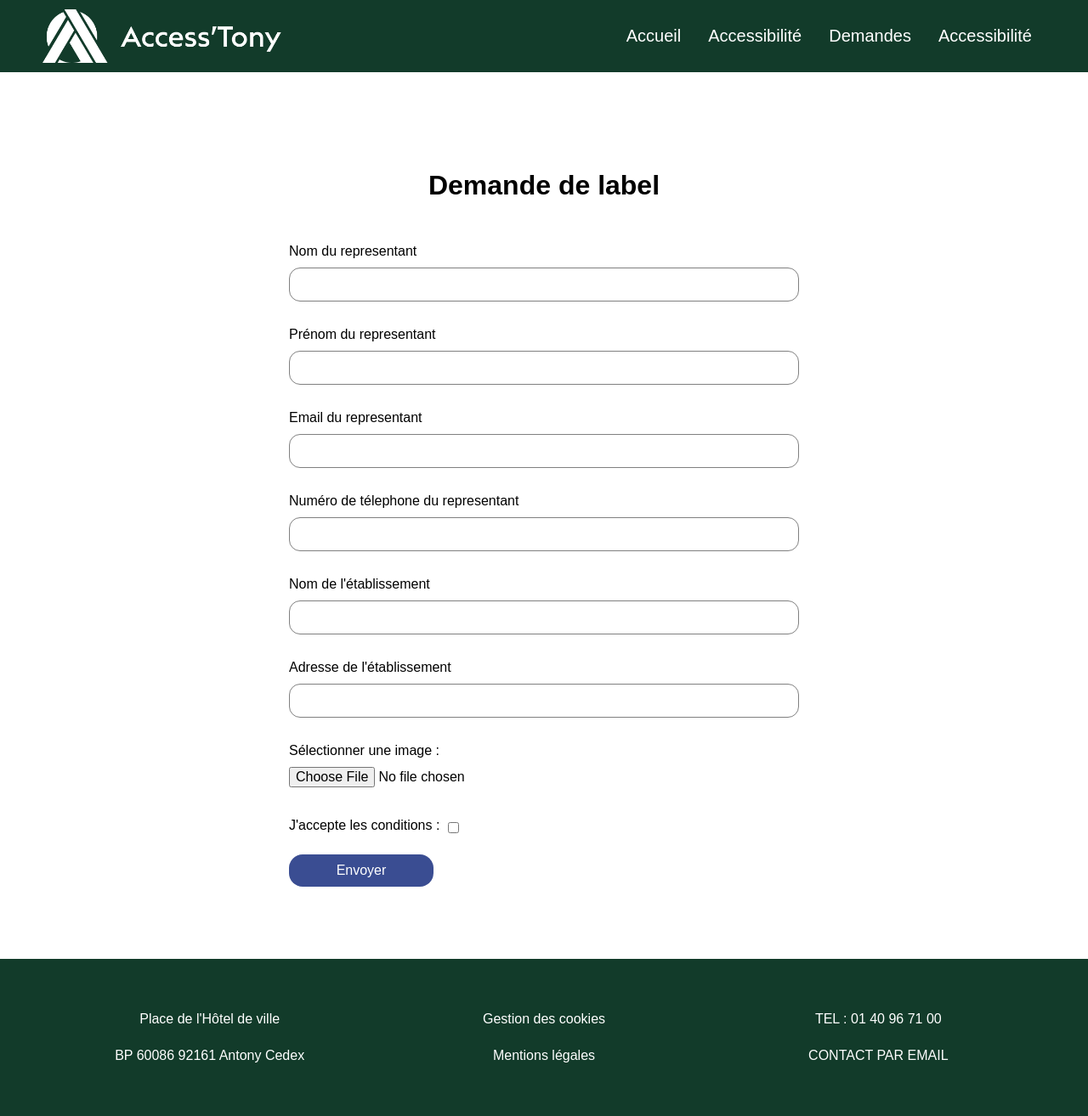
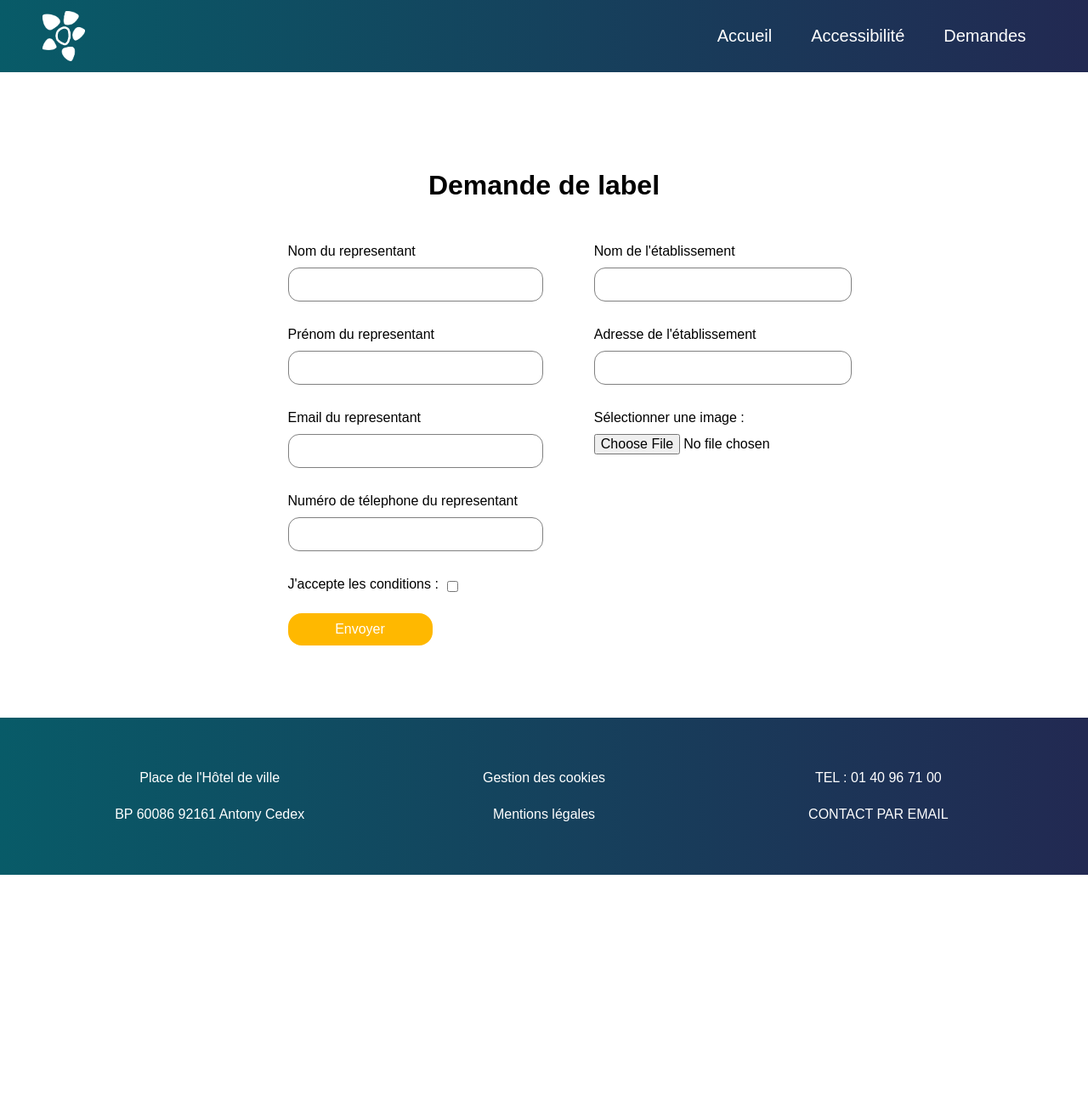
Before and after one commit to ambrekouitini/antony_bap, a PHP site: page /contact.php in a window 1280 px wide. Shown: the whole page at 85% size. After the commit the page ends 1030 px from the top, so only its background shows below. Run offline with PHP 8.4, Linux system fonts and the light colour scheme; style sheets or scripts are compiled from the project's sources; some web fonts are replaced.

Commit message:
💄 Couleurs nouvelle charte graphique + modif header

```diff
--- a/contact.php
+++ b/contact.php
@@ -44,6 +44,8 @@ require_once 'header.php';
 
 <div class="sectionFormLabel">
         <form class="formLabel" method="POST">
+            <div class="splitForm">
+            <div class="part1">
             <label class="labelForm" for="owner_firstname">Nom du representant</label>
             <input class="inputForm" type="text" name="owner_firstname" id="owner_firstname">
 
@@ -55,7 +57,10 @@ require_once 'header.php';
 
             <label class="labelForm" for="owner_number">Numéro de télephone du representant</label>
             <input class="inputForm" type="text" name="owner_number" id="owner_number">
+            </div>
 
+
+            <div class="part2">
             <label class="labelForm" for="establishment_name">Nom de l'établissement</label>
             <input class="inputForm" type="text" name="establishment_name" id="establishment_name">
 
@@ -64,6 +69,9 @@ require_once 'header.php';
 
             <label class="otherLabelForm" for="pictures">Sélectionner une image :</label>
             <input class="otherInputForm" type="file" id="imageInput" name="pictures" accept="image/*">
+            </div>
+
+            </div>
             <div class="checkbox">
             <label class="otherLabelForm" for="checkboxInput">J'accepte les conditions :</label>
             <input class="checkInputForm" type="checkbox" id="checkboxInput" name="checkboxInput" required>
--- a/header.php
+++ b/header.php
@@ -9,13 +9,12 @@
 </head>
 <header>
         <nav class="navbar">
-            <img src="images/logo_antony.png" alt="">
+            <img src="images/antonyNewLogo.png" alt="">
             <button class="navbar-toggle">&#9776;</button>
             <ul>
                 <li><a href="index.php">Accueil</a></li>
                 <li><a href="accessibilité.php">Accessibilité</a></li>
                 <li><a href="contact.php">Demandes</a></li>
-                <li><a href="#">Accessibilité</a></li>
             </ul>
         </nav>
 </header>
--- a/index.php
+++ b/index.php
@@ -32,7 +32,7 @@ piétons adaptés et bien plus encore.</h3>
     </div>
     <div class="objectif-content">
         <div class="objectif">
-            <h2>Notre objectif</h2>
+            <h2>NOTRE OBJECTIF</h2>
             <h3>Nous voulons donner à toute personne à mobilité réduite ou autre situation, les meilleurs itinéraires et informations les plus adaptées à leur profil, dans la ville d’Antony.</h3>
         </div>
         <div class="access">
--- a/public/css/base/_reset.scss
+++ b/public/css/base/_reset.scss
@@ -112,7 +112,7 @@ footer{
     section{
         width: 100%;
         height: 185px;
-        background-color: var(--main-color);
+        background: linear-gradient(90deg, var(--sec-color) 0%, var(--main-color) 100%);
         display: flex;
         justify-content: center;
         align-items: center;
--- a/public/css/output.css
+++ b/public/css/output.css
@@ -108,7 +108,7 @@ footer {
 footer section {
   width: 100%;
   height: 185px;
-  background-color: var(--main-color);
+  background: linear-gradient(90deg, var(--sec-color) 0%, var(--main-color) 100%);
   display: flex;
   justify-content: center;
   align-items: center;
@@ -157,9 +157,10 @@ footer section .footerSectionFirstLine {
 }
 
 :root {
-  --main-color: #123B2A;
-  --sec-color: #DBB326;
-  --third-color: #3A4D92;
+  --main-color: #222952;
+  --sec-color: #085B68;
+  --third-color: #FFB800;
+  --fourth-color: #123B2A;
 }
 
 * {
@@ -179,7 +180,7 @@ footer section .footerSectionFirstLine {
 .navbar {
   width: 100%;
   height: 85px;
-  background: var(--main-color);
+  background: linear-gradient(90deg, var(--sec-color) 0%, var(--main-color) 100%);
   display: flex;
   justify-content: space-between;
   position: fixed;
@@ -195,7 +196,7 @@ footer section .footerSectionFirstLine {
 
 .navbar > ul > li {
   list-style: none;
-  margin: 0 16px;
+  margin: 0 23px;
 }
 
 .navbar > ul > li > a {
@@ -209,7 +210,9 @@ footer section .footerSectionFirstLine {
 }
 
 .navbar > img {
-  width: 300px;
+  width: 50px;
+  -o-object-fit: cover;
+     object-fit: cover;
 }
 
 .accueil-content {
@@ -364,7 +367,7 @@ footer section .footerSectionFirstLine {
   width: 200px;
   height: 50px;
   border-radius: 10px;
-  background-color: var(--sec-color);
+  background-color: var(--third-color);
   color: white;
   border: none;
   font-family: "Euclid Flex";
@@ -542,17 +545,17 @@ footer section .footerSectionFirstLine {
 
 /*----------------- Formulaire de contact -------------------*/
 .objectif {
-  padding-left: 20px;
+  padding-left: 50px;
   padding-right: 20px;
   padding-top: 40px;
   padding-bottom: 40px;
   border-radius: 15px;
   width: 564px;
-  background-color: var(--main-color);
+  background: linear-gradient(90deg, var(--sec-color) 0%, var(--main-color) 100%);
 }
 .objectif h2 {
   margin-bottom: 40px;
-  color: #ffffff;
+  color: var(--third-color);
   font-size: 30px;
   font-weight: 700;
 }
@@ -587,7 +590,7 @@ footer section .footerSectionFirstLine {
 }
 .access div a h3 {
   display: inline;
-  background-color: var(--sec-color);
+  background-color: var(--third-color);
   color: #fff;
   padding: 10px 58px;
   border-radius: 16px;
@@ -836,7 +839,7 @@ footer section .footerSectionFirstLine {
     padding: 0 20px;
   }
   .navbar > img {
-    width: 200px;
+    width: 40px;
   }
   .navbar-toggle {
     display: block;
@@ -871,6 +874,7 @@ footer section .footerSectionFirstLine {
     display: block;
   }
   .navbar > ul.active {
+    background: linear-gradient(90deg, var(--sec-color) 0%, var(--main-color) 100%);
     display: block;
   }
   .presentation-content {
@@ -1078,9 +1082,10 @@ footer section .footerSectionFirstLine {
 }
 /*------------    Page Contact   ------------*/
 :root {
-  --main-color: #123B2A;
-  --sec-color: #DBB326;
-  --third-color: #3A4D92;
+  --main-color: #222952;
+  --sec-color: #085B68;
+  --third-color: #FFB800;
+  --fourth-color: #123B2A;
 }
 
 * {
@@ -1107,21 +1112,50 @@ footer section .footerSectionFirstLine {
 .contact .sectionFormLabel .formLabel {
   display: flex;
   flex-direction: column;
-  width: 600px;
 }
-.contact .sectionFormLabel .formLabel .labelForm {
+.contact .sectionFormLabel .formLabel .splitForm {
+  width: 100%;
+  gap: 10%;
+  display: flex;
+}
+.contact .sectionFormLabel .formLabel .splitForm .part1 {
+  display: flex;
+  flex-direction: column;
+}
+.contact .sectionFormLabel .formLabel .splitForm .part1 .labelForm {
   margin-bottom: 10px;
+  width: 300px;
 }
-.contact .sectionFormLabel .formLabel .inputForm {
+.contact .sectionFormLabel .formLabel .splitForm .part1 .inputForm {
   height: 40px;
   border: solid grey 1px;
   border-radius: 13px;
   margin-bottom: 30px;
 }
-.contact .sectionFormLabel .formLabel .otherLabelForm {
+.contact .sectionFormLabel .formLabel .splitForm .part1 .otherLabelForm {
   margin-bottom: 10px;
 }
-.contact .sectionFormLabel .formLabel .otherInputForm {
+.contact .sectionFormLabel .formLabel .splitForm .part1 .otherInputForm {
+  height: 30px;
+  margin-bottom: 30px;
+}
+.contact .sectionFormLabel .formLabel .splitForm .part2 {
+  display: flex;
+  flex-direction: column;
+}
+.contact .sectionFormLabel .formLabel .splitForm .part2 .labelForm {
+  margin-bottom: 10px;
+}
+.contact .sectionFormLabel .formLabel .splitForm .part2 .inputForm {
+  height: 40px;
+  border: solid grey 1px;
+  border-radius: 13px;
+  margin-bottom: 30px;
+}
+.contact .sectionFormLabel .formLabel .splitForm .part2 .otherLabelForm {
+  margin-bottom: 10px;
+}
+.contact .sectionFormLabel .formLabel .splitForm .part2 .otherInputForm {
   height: 30px;
   margin-bottom: 30px;
 }
@@ -1162,6 +1196,10 @@ footer section .footerSectionFirstLine {
     display: flex;
     flex-direction: column;
     width: 90%;
+  }
+  .contact .sectionFormLabel .formLabel .splitForm {
+    gap: 0%;
+    display: block;
   }
 }
 .tempMarg {
--- a/public/css/pages/_contact.scss
+++ b/public/css/pages/_contact.scss
@@ -3,10 +3,12 @@
 
 
 :root{
-  --main-color: #123B2A;
-  --sec-color: #DBB326;
-  --third-color: #3A4D92;
+  --main-color: #222952;
+  --sec-color: #085B68;
+  --third-color: #FFB800;
+  --fourth-color: #123B2A;
 }
+
 * {
   margin: 0;
   padding: 0;
@@ -31,11 +33,43 @@
     justify-content: center;
 
 
+
     .formLabel{
       display: flex;
       flex-direction: column;
-      width: 600px;
 
+      .splitForm{
+        width: 100%;
+
+        gap: 10%;
+        display: flex;
+        .part1{
+          display: flex;
+        flex-direction: column;
+          .labelForm{
+            margin-bottom: 10px;
+            width: 300px;
+
+          }
+          .inputForm{
+            height: 40px;
+            border: solid grey 1px;
+            border-radius: 13px;
+            margin-bottom: 30px;
+
+          }
+          .otherLabelForm{
+            margin-bottom: 10px;
+
+          }
+          .otherInputForm{
+            height: 30px;
+            margin-bottom: 30px;
+          }
+        }
+        .part2{
+          display: flex;
+        flex-direction: column;
           .labelForm{
             margin-bottom: 10px;
 
@@ -55,6 +89,9 @@
             height: 30px;
             margin-bottom: 30px;
           }
+        }
+      }
+
       .checkbox{
         display: flex;
         .checkInputForm{
@@ -98,6 +135,11 @@
         display: flex;
         flex-direction: column;
         width: 90%;
+
+        .splitForm{
+          gap: 0%;
+          display: block;
+        }
       }
     }
   }
--- a/public/css/pages/_index.scss
+++ b/public/css/pages/_index.scss
@@ -1,9 +1,10 @@
 @import url('https://fonts.cdnfonts.com/css/euclid-flex');
 
 :root{
-  --main-color: #123B2A;
-  --sec-color: #DBB326;
-  --third-color: #3A4D92;
+  --main-color: #222952;
+  --sec-color: #085B68;
+  --third-color: #FFB800;
+  --fourth-color: #123B2A;
 }
 
 
@@ -25,7 +26,7 @@
 .navbar{
   width: 100%;
   height: 85px;
-  background: var(--main-color);
+  background: linear-gradient(90deg, var(--sec-color) 0%, var(--main-color) 100%);
   display: flex;
   justify-content: space-between;
   position: fixed;
@@ -41,7 +42,7 @@
 
 .navbar>ul>li{
   list-style: none;
-  margin: 0 16px;
+  margin: 0 23px;
 }
 
 .navbar>ul>li>a{
@@ -55,7 +56,8 @@
 }
 
 .navbar>img{
-  width: 300px;
+  width: 50px;
+  object-fit: cover;
 }
 
 .accueil-content{
@@ -199,7 +201,7 @@ padding-right: 147px;
         height: 50px;
         border-radius: 10px;
 
-        background-color: var(--sec-color);
+        background-color: var(--third-color);
         color: white;
         border: none;
         font-family: "Euclid Flex";
@@ -391,17 +393,17 @@ padding-right: 147px;
 
 
   .objectif{
-    padding-left: 20px;
+    padding-left: 50px;
     padding-right: 20px;
     padding-top: 40px;
     padding-bottom: 40px;
 
     border-radius: 15px;
     width: 564px;
-    background-color: var(--main-color);
+    background: linear-gradient(90deg, var(--sec-color) 0%, var(--main-color) 100%);
     h2{
       margin-bottom: 40px;
-      color: #ffffff;
+      color: var(--third-color);
     font-size: 30px;
     font-weight: 700;
 
@@ -440,7 +442,7 @@ padding-right: 147px;
 
         h3{
           display: inline;
-          background-color: var(--sec-color);
+          background-color: var(--third-color);
           color: #fff;
           padding: 10px 58px;
           border-radius: 16px;
@@ -717,7 +719,7 @@ padding-right: 147px;
   }
 
   .navbar>img{
-    width: 200px;
+    width: 40px;
   }
 
   .navbar-toggle {
@@ -757,6 +759,7 @@ padding-right: 147px;
     display: block;
   }
   .navbar>ul.active {
+    background: linear-gradient(90deg, var(--sec-color) 0%, var(--main-color) 100%);
     display: block;
   }
   .presentation-content{
```
Also changed, not shown: images/antonyNewLogo.png (added), 1 other file. Lines whose indentation alone changed are shown as unchanged.
